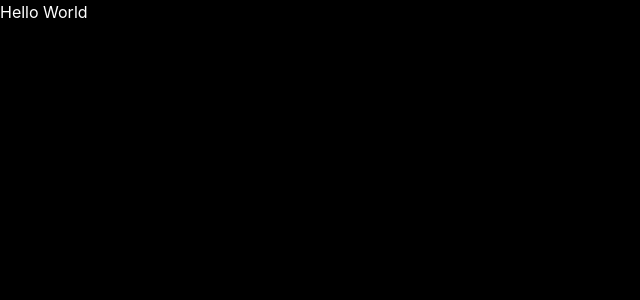
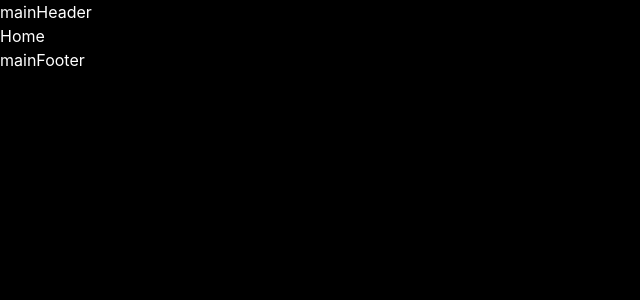
Before and after one commit to Hump-Business/hump_mint_site, a React (Vite) app: page / in a window 1280 px wide. Shown: the top 300 px of the page, without its empty margins (0-640 px from the left). Built offline with nearby package versions, Linux system fonts and the light colour scheme.

Commit message:
build/structure

```diff
--- a/src/App.tsx
+++ b/src/App.tsx
@@ -1,18 +1,23 @@
 import { useState } from "react";
 import { BrowserRouter, Route, Routes } from "react-router-dom";
 
-function App() {
+import { MainLayout } from "./layouts";
+import Home from "./pages/Home";
+
+const App = () => {
   const [count, setCount] = useState(0);
 
   return (
     <div className="text-white">
       <BrowserRouter>
         <Routes>
-          <Route path="/" element={<div>Hello World</div>} />
+          <Route path="/" element={<MainLayout />}>
+            <Route path="/" element={<Home />} />
+          </Route>
         </Routes>
       </BrowserRouter>
     </div>
   );
-}
+};
 
 export default App;
--- a/src/layouts/footer/mainFooter.tsx
+++ b/src/layouts/footer/mainFooter.tsx
@@ -1,7 +1,7 @@
 import React from "react";
 
-const mainFooter = () => {
+const MainFooter = () => {
   return <div>mainFooter</div>;
 };
 
-export default mainFooter;
+export default MainFooter;
--- a/src/layouts/header/mainHeader.tsx
+++ b/src/layouts/header/mainHeader.tsx
@@ -1,7 +1,7 @@
 import React from "react";
 
-const mainHeader = () => {
+const MainHeader = () => {
   return <div>mainHeader</div>;
 };
 
-export default mainHeader;
+export default MainHeader;
--- a/src/layouts/index.tsx
+++ b/src/layouts/index.tsx
@@ -1,5 +1,3 @@
-import mainLayout from "./main";
-import mainHeader from "./header/mainHeader";
-import mainFooter from "./footer/mainFooter";
+import MainLayout from "./main/MainLayout";
 
-export default { mainHeader, mainFooter, mainLayout };
+export { MainLayout };
--- /dev/null
+++ b/src/layouts/main/MainLayout.tsx
@@ -0,0 +1,17 @@
+import React from "react";
+import { Outlet } from "react-router-dom";
+
+import MainHeader from "../header/MainHeader";
+import MainFooter from "../footer/MainFooter";
+
+const MainLayout = () => {
+  return (
+    <div>
+      <MainHeader />
+      <Outlet />
+      <MainFooter />
+    </div>
+  );
+};
+
+export default MainLayout;
--- a/src/layouts/main/index.tsx
+++ /dev/null
@@ -1,7 +0,0 @@
-import React from "react";
-
-const mainLayout = () => {
-  return <div>mainLayout-main</div>;
-};
-
-export default mainLayout;
--- /dev/null
+++ b/src/pages/Home.tsx
@@ -0,0 +1,7 @@
+import React from "react";
+
+const Home = () => {
+  return <div>Home</div>;
+};
+
+export default Home;
```
